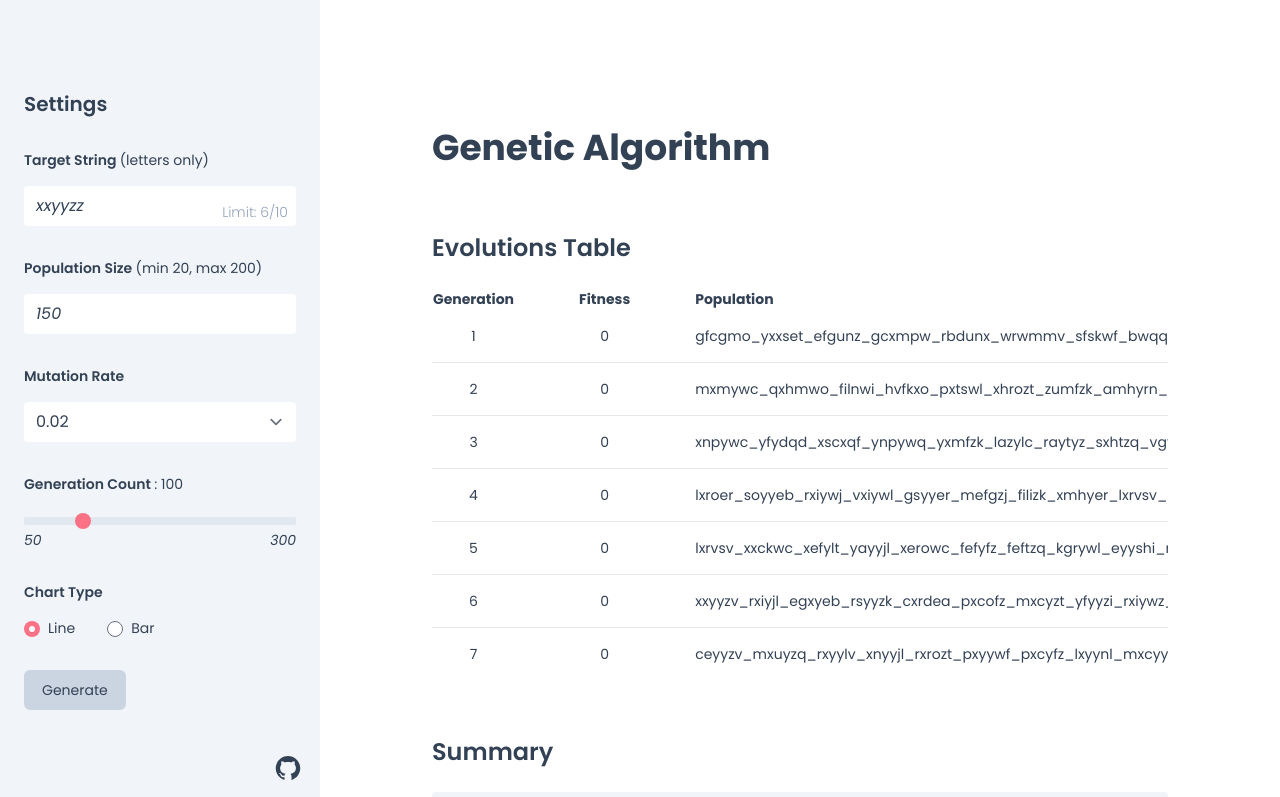
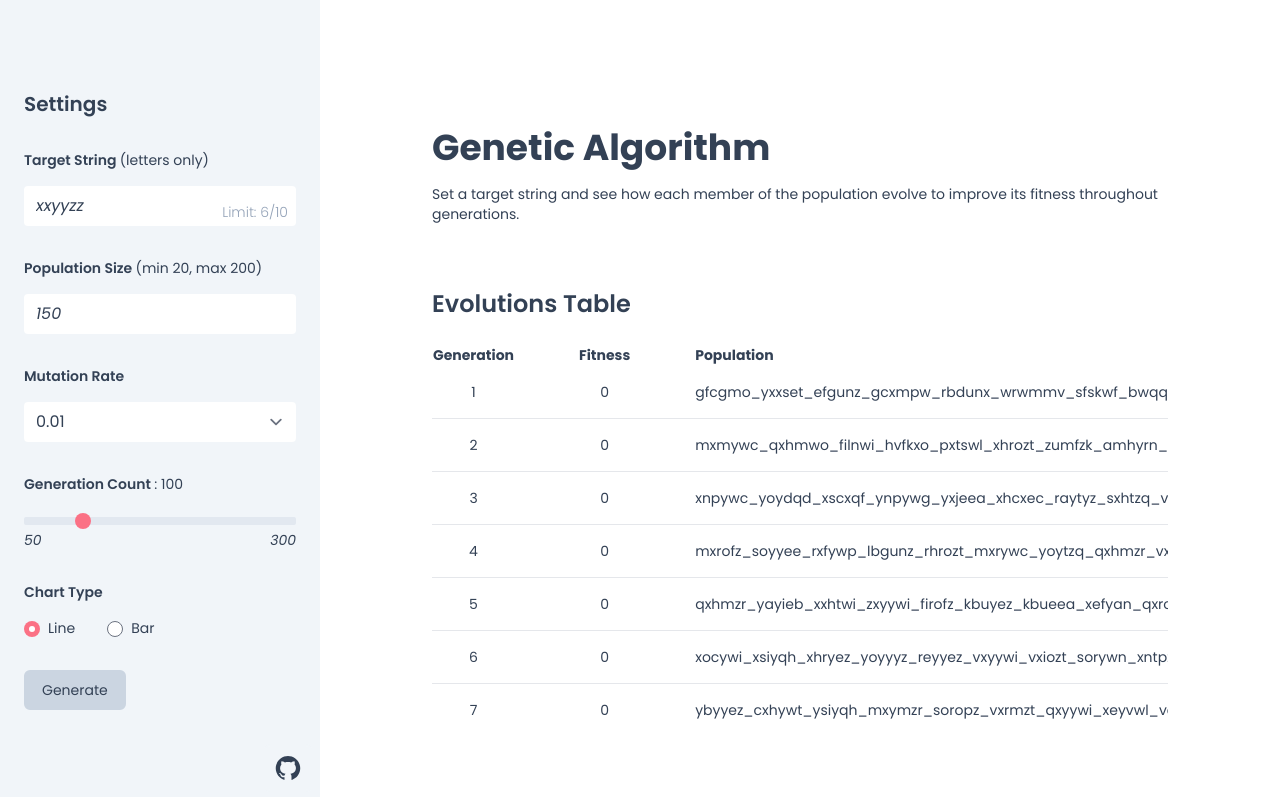
Before and after one commit to Randell-janus/genetic-algorithm, a Next.js app: page / in a window 1280 px wide. Shown: the top 797 px of the page. Built offline with nearby package versions, Linux system fonts and the light colour scheme.

Commit message:
updated README.md to include genetic algorithm process, added 0 mutation rate option

```diff
--- a/components/context.js
+++ b/components/context.js
@@ -11,7 +11,7 @@ export const AppContextProvider = ({ children }) => {
 
   const [targetString, setTargetString] = useState("xxyyzz");
   const [populationSize, setPopulationSize] = useState(150);
-  const [mutationRate, setMutationRate] = useState(0.02);
+  const [mutationRate, setMutationRate] = useState(0.01);
   const [generationCount, setGenerationCount] = useState(100);
 
   const [correctValsCount, setCorrectValsCount] = useState([]);
--- a/components/utils.js
+++ b/components/utils.js
@@ -80,6 +80,7 @@ export const SelectBox = ({ value, onChange }) => {
       onChange={onChange}
       disabled={loading}
     >
+      <option value={0}>0</option>
       <option value={0.01}>0.01</option>
       <option value={0.02}>0.02</option>
       <option value={0.03}>0.03</option>
--- a/pages/index.js
+++ b/pages/index.js
@@ -248,6 +248,10 @@ const TestPage = () => {
       <div className="main-container overflow-auto">
         <div className="space-y-4">
           <h1 className="font-bold">Genetic Algorithm</h1>
+          <p>
+            Set a target string and see how each member of the population evolve
+            to improve its fitness throughout generations.
+          </p>
         </div>
         {/* TABLE SECTION */}
         <div className="space-y-6">
```
Also changed, not shown: 1 other file (tests, documents, lock files or other folders).
